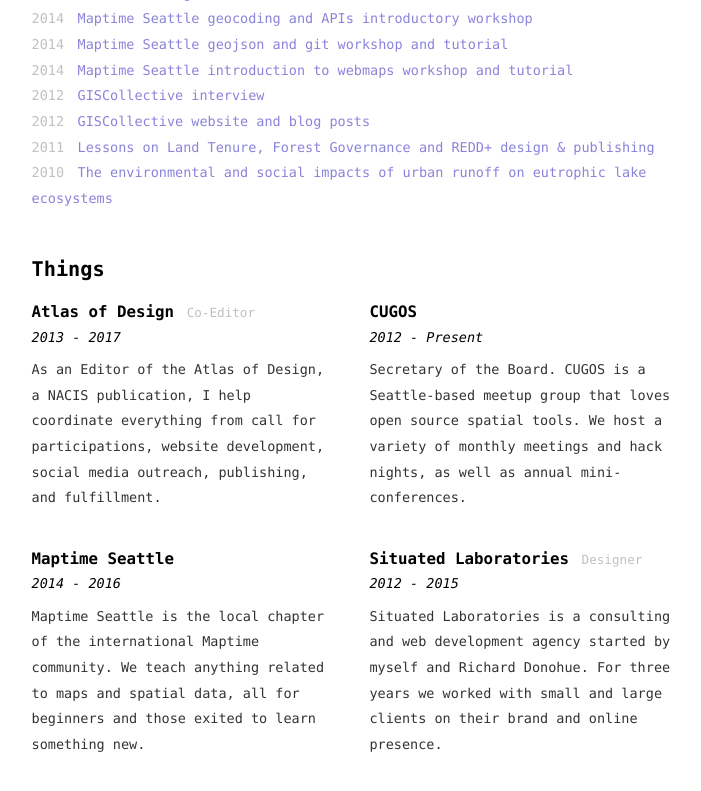
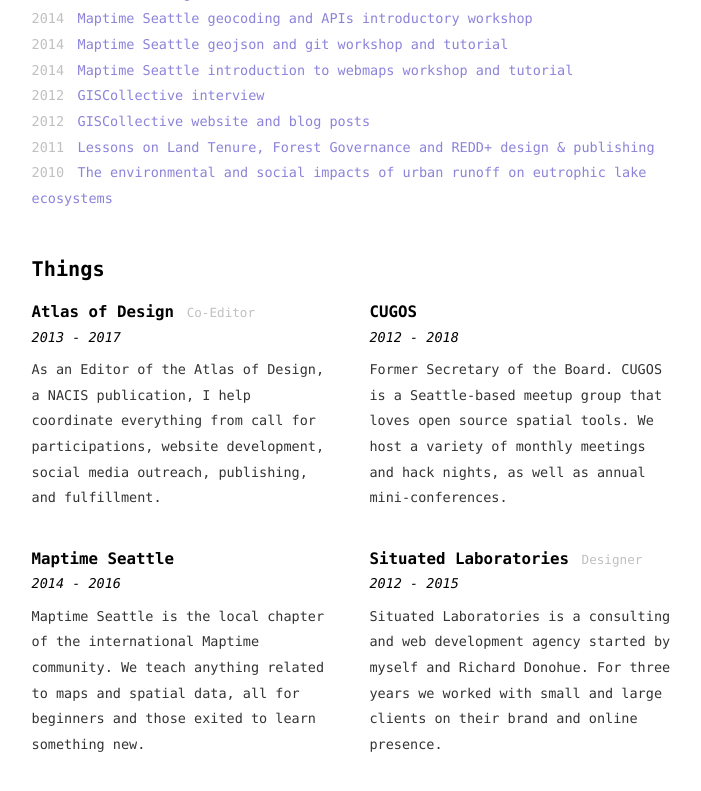
Before and after one commit to mapsam/mapsam.github.io, a Jekyll site: the page built from resume/index.md, in a window 1280 px wide and 900 px high, scrolled down 1520 px. Shown: the top 791 px of the window, without its empty margins (272-973 px from the left). Built offline with Jekyll 4.4.1, drawn with Linux system fonts in a browser that asks for light colours; nearby versions of some CDN libraries.

Commit message:
update landing links

```diff
--- a/resume/index.md
+++ b/resume/index.md
@@ -38,8 +38,8 @@
     -
         name: CUGOS
         extra: resume_item_half
-        time: 2012 - Present
-        description: Secretary of the Board. CUGOS is a Seattle-based meetup group that loves open source spatial tools. We host a variety of monthly meetings and hack nights, as well as annual mini-conferences.
+        time: 2012 - 2018
+        description: Former Secretary of the Board. CUGOS is a Seattle-based meetup group that loves open source spatial tools. We host a variety of monthly meetings and hack nights, as well as annual mini-conferences.
     -
         name: Maptime Seattle
         extra: resume_item_half
```
Also changed, not shown: index.md (+1 -2 lines).
